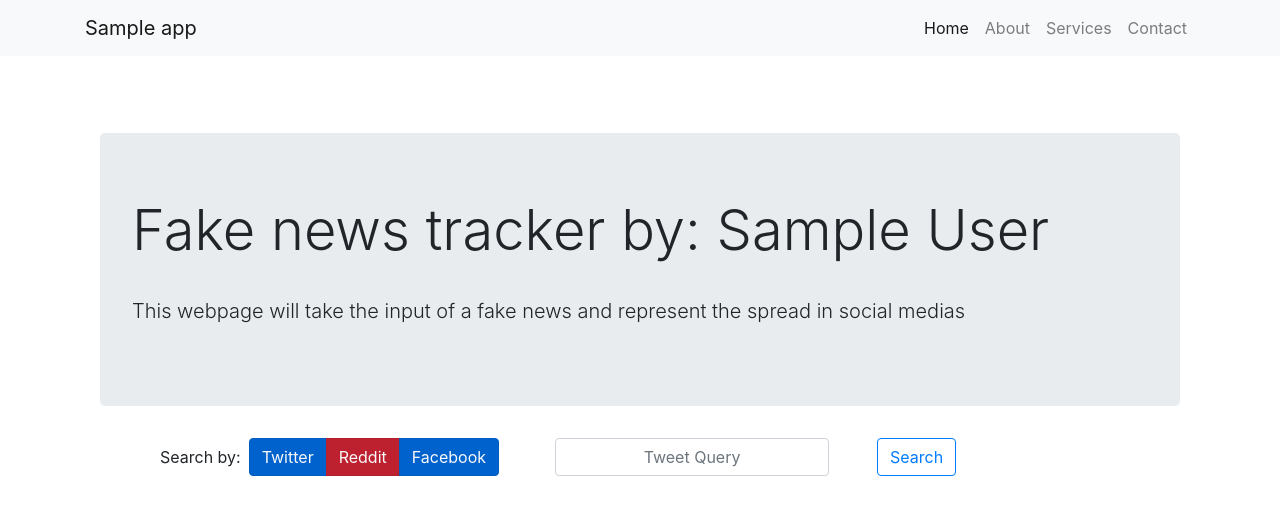
After one commit to jonelorentzen/Social-media-coverage-of-fake-news, a Flask app: template FlaskAppWeb/templates/index.html in a window 1280 px wide. The commit adds this page. Shown: the top 515 px of the page. Run offline with Flask 2, Linux system fonts and the light colour scheme; the template is opened without the code that fills it: most values are stand-ins (such as "Sample title", 1, 10 or a date in 2020); some libraries are stand-ins or nearby versions.

Commit message:
Changed files and updated

```diff
--- a/FlaskApp/requirements.txt
+++ /dev/null
@@ -1 +0,0 @@
-flask
--- /dev/null
+++ b/FlaskAppWeb/app.py
@@ -0,0 +1,118 @@
+#!/usr/bin/env python3
+# -*- coding: utf-8 -*-
+
+from flask import Flask, render_template, request, render_template,jsonify
+import requests
+import json
+import os
+DEVELOPMENT_ENV  = True
+
+app = Flask(__name__)
+
+app_data = {
+    "name":         "Fake news tracker -  Web App",
+    "description":  "A basic Flask app using bootstrap for layout to represent the spread of fake news on social media",
+    "author":       "FakeNewsTrack3",
+    "html_title":   "Fake News Tracker",
+    "project_name": "Fake News Tracker",
+    "keywords":     "flask, webapp, template, basic"
+}
+
+#getting data from TWITTER
+#....................................................
+def auth():
+    return os.environ.get("BEARER_TOKEN")
+
+def create_url(query):
+    # Tweet fields are adjustable.s
+    # Options include:
+    # attachments, author_id, context_annotations,
+    # conversation_id, created_at, entities, geo, id,
+    # in_reply_to_user_id, lang, non_public_metrics, organic_metrics,
+    # possibly_sensitive, promoted_metrics, public_metrics, referenced_tweets,
+    # source, text, and withheld
+    tweet_fields = "tweet.fields=author_id"
+    url = "https://api.twitter.com/2/tweets/search/recent?query={}&{}".format(
+        query, tweet_fields
+    )
+    return url
+
+def create_headers(bearer_token):
+    headers = {"Authorization": "Bearer AAAAAAAAAAAAAAAAAAAAAEYbLwEAAAAA2QFmIRNmiAc3uEuMAPT9AoknvZw%3D7rtwFRPtWgSFp70bogE1sBP1WzqkR5cubh9vlN2COt9AiT6kfk"}
+    return headers
+
+def connect_to_endpoint(url, headers):
+    response = requests.request("GET", url, headers=headers)
+    print(response.status_code)
+    if response.status_code != 200:
+        raise Exception(response.status_code, response.text)
+    return response.json()
+
+@app.route('/showinfo', methods=['GET', 'POST'])
+def showinfo():
+    query = request.form.get('query')
+    if request.method == 'POST':
+        querys = request.form.get('query')
+        bearer_token = auth()
+        url = create_url(querys)
+        headers = create_headers(bearer_token)
+        json_response = connect_to_endpoint(url, headers)
+
+        #handle the data in a different function
+        show_autherId(json_response)
+
+        #print(json.dumps(json_response, indent=4, sort_keys=True))
+        return json.dumps(json_response, indent=4, sort_keys=True)
+
+    return render_template('showinfo.html', app_data=app_data)
+
+def show_autherId(json_response):
+    #print(json_response)
+    # print([obj['text'] for obj in json_response['data'] if(obj['text'])])
+    print("___________________")
+    print([{"author_id" : obj['author_id']} for obj in json_response['data'] if(obj['author_id'])])
+
+    #print ([obj['author_id'] for obj in json_response if (obj['author_id'])])
+    # newDict={}
+    # for item in json_response['data']:
+    #     newDict.update(item)
+    # json_response['data'] = newDict
+    # print(json_response['data']['author_id'])
+
+
+
+@app.route('/test1', methods=['GET', 'POST'])
+def testing():
+    #for GET requests
+    if request.method == 'GET':
+        message = {'greeting':'Hello from Flask'}
+        return jsonify(message)
+
+    #for POST requests
+    if request.method == 'POST':
+        print(request.get_json()) #parsing as JSON
+        return 'Success', 200
+
+@app.route('/', methods=['GET'])
+def index():
+    return render_template('index.html', app_data=app_data)
+
+
+@app.route('/about')
+def about():
+    return render_template('about.html', app_data=app_data)
+
+
+@app.route('/service')
+def service():
+    return render_template('service.html', app_data=app_data)
+
+
+@app.route('/contact')
+def contact():
+    return render_template('contact.html', app_data=app_data)
+
+
+
+if __name__ == '__main__':
+    app.run(debug=DEVELOPMENT_ENV)
--- /dev/null
+++ b/FlaskAppWeb/requirements.txt
@@ -0,0 +1,2 @@
+###### Requirements without Version Specifiers ######
+flask
--- /dev/null
+++ b/FlaskAppWeb/static/javascript.js
@@ -0,0 +1,3 @@
+function testing(){
+    console.log("HELLO WORLD!");
+}
--- /dev/null
+++ b/FlaskAppWeb/templates/index.html
@@ -0,0 +1,30 @@
+{% extends 'layout.html' %} {% block body %}
+
+
+
+<div class="jumbotron">
+    <h1 class="display-4">Fake news tracker by: {{ app_data['author'] }} </h1>
+    <br>
+    <p class="lead">This webpage will take the input of a fake news and represent the spread in social medias</p>
+</div>
+
+<section id="form" class="container">
+	<div class="container">
+		<div class="col-12 text-center">
+			<div class="col-12 text-center d-md-flex align-items-center">
+              <div class="pr-2 text-nowrap">Search by:</div>
+            <div class="btn-group btn-group-toggle pr-2">
+                <button type="button" class="btn btn-primary active text-light">Twitter</button>
+                <button type="button" class="btn btn-danger active text-light ">Reddit</button>
+                <button type="button" class="btn btn-primary active text-light ">Facebook</button>
+              </div>
+    <form action="{{ url_for('showinfo') }}" method="post" class="form-check form-check-inline">
+        <input type="text" placeholder="Tweet Query" name="query" class="form-control my-2 my-md-0 m-5 text-center">
+        <br>
+        <button class="btn btn-outline-primary" type="submit" >Search</button>
+    </form>
+            </div>
+          </div>
+	</div>
+</section>
+{% endblock %}
--- a/FlaskApp/templates/layout.html
+++ b/FlaskAppWeb/templates/layout.html
@@ -12,6 +12,8 @@
 
     <!-- Bootstrap core CSS -->
     <link rel="stylesheet" href="https://stackpath.bootstrapcdn.com/bootstrap/4.4.1/css/bootstrap.min.css" integrity="sha384-Vkoo8x4CGsO3+Hhxv8T/Q5PaXtkKtu6ug5TOeNV6gBiFeWPGFN9MuhOf23Q9Ifjh" crossorigin="anonymous">
+    <link href="static/style.css" type="text/css" rel="stylesheet">
+    <script src="{{url_for('static', filename='javascript.js')}}"></script>
   </head>
 
   <body>
```
Also changed, not shown: FlaskApp/app.py (deleted, +0 -41 lines), FlaskApp/templates/index.html (deleted, +0 -71 lines), FlaskAppWeb/static/style.css (added), FlaskAppWeb/templates/about.html (renamed from FlaskApp/templates/about.html), FlaskAppWeb/templates/contact.html (renamed from FlaskApp/templates/contact.html), FlaskAppWeb/templates/includes/_navbar.html (renamed from FlaskApp/templates/includes/_navbar.html), FlaskAppWeb/templates/service.html (renamed from FlaskApp/templates/service.html), 3 other files.
